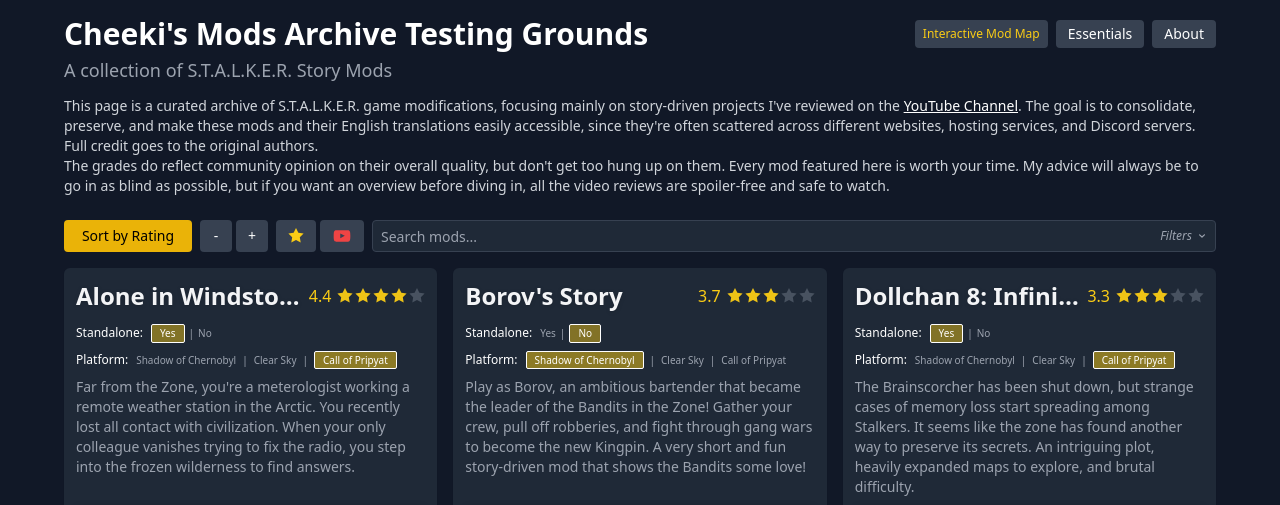
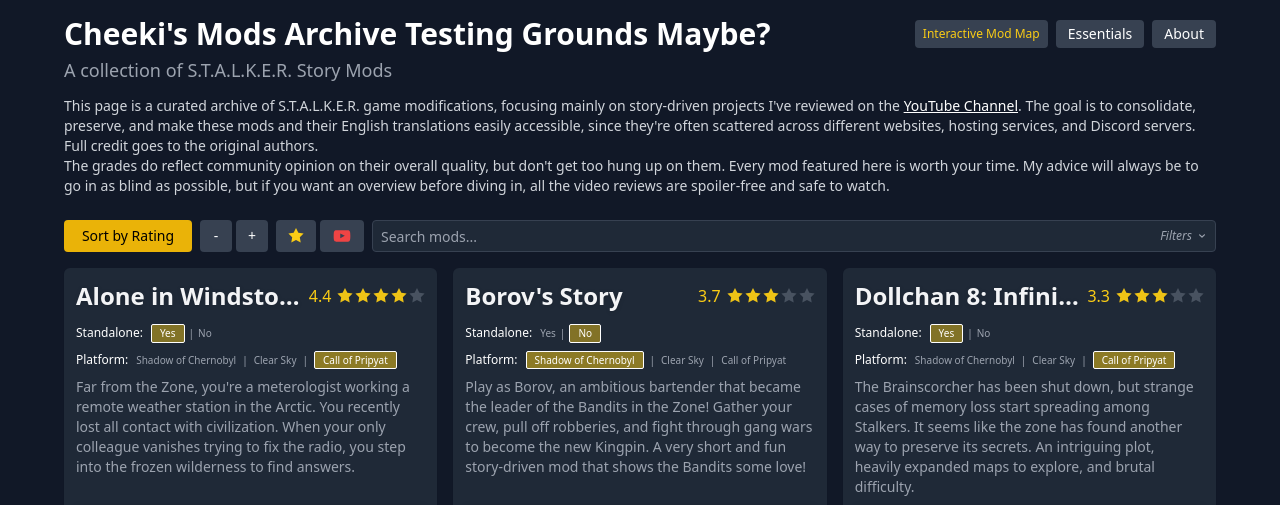
Before and after one commit to Cheekitos/CSMA-Test, a Jekyll site: the page built from index.html, in a window 1280 px wide and 900 px high, cut to the strip 0-505 px from the top of the window. Built offline with Jekyll 4.4.1, drawn with Linux system fonts in a browser that asks for light colours; nearby versions of some CDN libraries.

Commit message:
Update index.html

```diff
--- a/index.html
+++ b/index.html
@@ -8,7 +8,7 @@
 
 <div class="max-w-6xl mx-auto">
   <div class="flex flex-col sm:flex-row sm:justify-between sm:items-center mb-1 gap-2">
-    <h1 class="text-3xl font-bold">Cheeki's Mods Archive Testing Grounds</h1>
+    <h1 class="text-3xl font-bold">Cheeki's Mods Archive Testing Grounds Maybe?</h1>
     {% include header-buttons.html %}
   </div>
 
```
